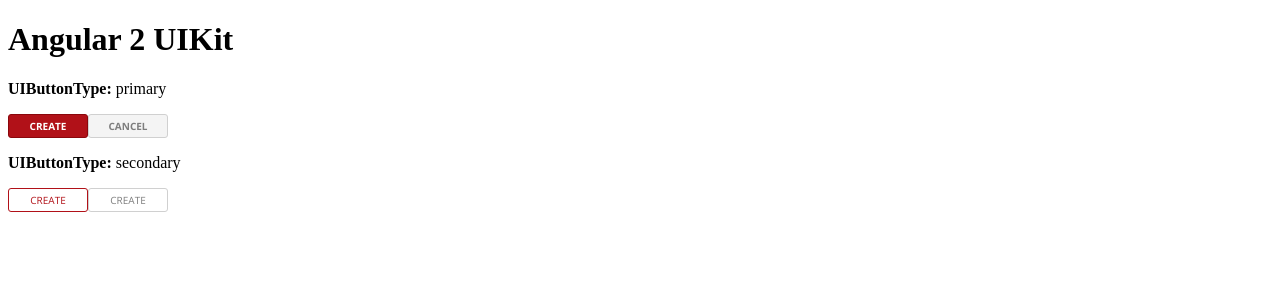
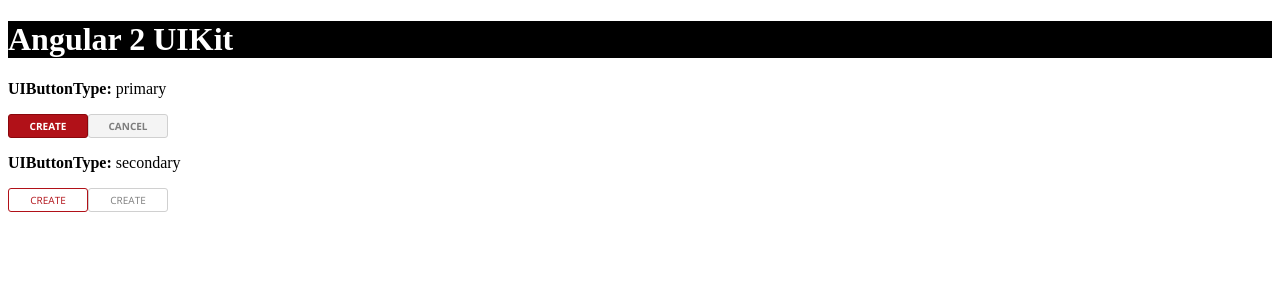
Before and after one commit to Nikola-xiii/ng-uikit, an Angular app: page / in a window 1280 px wide. Shown: the top 300 px of the page. Built offline with nearby package versions, Linux system fonts and the light colour scheme.

Commit message:
Create header component

```diff
--- /dev/null
+++ b/components/header/header.component.html
@@ -0,0 +1,3 @@
+<header class="uikit-header">
+  <ng-content></ng-content>
+</header>
--- /dev/null
+++ b/components/header/header.component.scss
@@ -0,0 +1,5 @@
+.uikit-header {
+  background: #000000;
+
+  color: #fff;
+}
--- /dev/null
+++ b/components/header/header.component.ts
@@ -0,0 +1,15 @@
+import {Component, OnInit, Input} from '@angular/core';
+
+@Component({
+  selector: 'uikit-header',
+  templateUrl: './header.component.html',
+  styleUrls: ['./header.component.scss']
+})
+
+export class HeaderComponent implements OnInit {
+
+  constructor() {}
+
+  ngOnInit() {
+  }
+}
--- a/ng-uikit.ts
+++ b/ng-uikit.ts
@@ -1,2 +1,3 @@
 export * from './components/select/select.module';
 export * from './components/button/button.module';
+export * from './components/header/header.module';
--- a/src/app/app.component.html
+++ b/src/app/app.component.html
@@ -1,8 +1,10 @@
-<h1>
-  {{title}}
-</h1>
+<uikit-header>
+  <h1>
+    {{title}}
+  </h1>
+</uikit-header>
 <p><strong>UIButtonType:</strong> primary</p>
-<uikit-button UIButtonType="primary">{{CreateBTNText}}</uikit-button>
+<uikit-button UIButtonType="primary" (click)="HelloClick()">{{CreateBTNText}}</uikit-button>
 <uikit-button UIButtonType="primary cancel">Cancel</uikit-button>
 <p><strong>UIButtonType:</strong> secondary</p>
 <uikit-button type="submit" UIButtonType="secondary">Create</uikit-button>
--- a/src/app/app.component.scss
+++ b/src/app/app.component.scss
@@ -1,8 +1,3 @@
-
-h1 {
-  color: black;
-}
-
 uikit-select {
   background: #fff;
 }
--- a/src/app/app.component.ts
+++ b/src/app/app.component.ts
@@ -8,4 +8,8 @@ import { Component } from '@angular/core';
 export class AppComponent {
   title = 'Angular 2 UIKit';
   CreateBTNText = "Create";
+
+  HelloClick() {
+    console.log('Hello from main app');
+  }
 }
--- a/src/app/app.module.ts
+++ b/src/app/app.module.ts
@@ -3,6 +3,7 @@ import { NgModule } from '@angular/core';
 import { FormsModule } from '@angular/forms';
 import { HttpModule } from '@angular/http';
 import { ButtonModule } from '../../ng-uikit';
+import { HeaderModule } from '../../ng-uikit';
 import { AppComponent } from './app.component';
 
 @NgModule({
@@ -12,6 +13,7 @@ import { AppComponent } from './app.component';
   imports: [
     BrowserModule,
     ButtonModule,
+    HeaderModule,
     FormsModule,
     HttpModule
   ],
```
Also changed, not shown: components/header/header.module.ts (added, +12 -0 lines), 1 other file (tests, documents, lock files or other folders).
